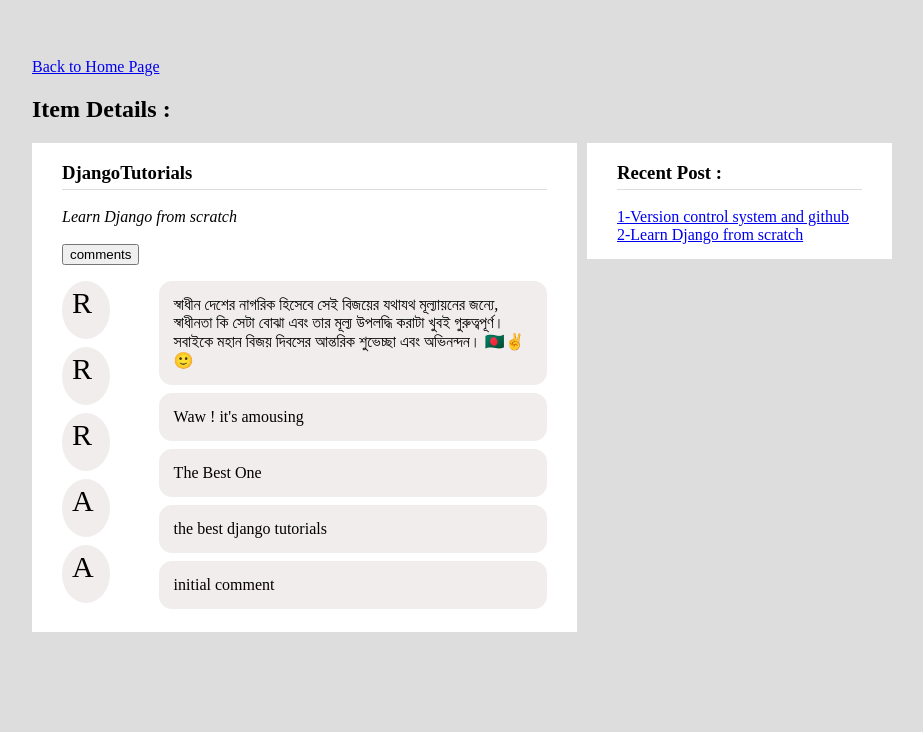
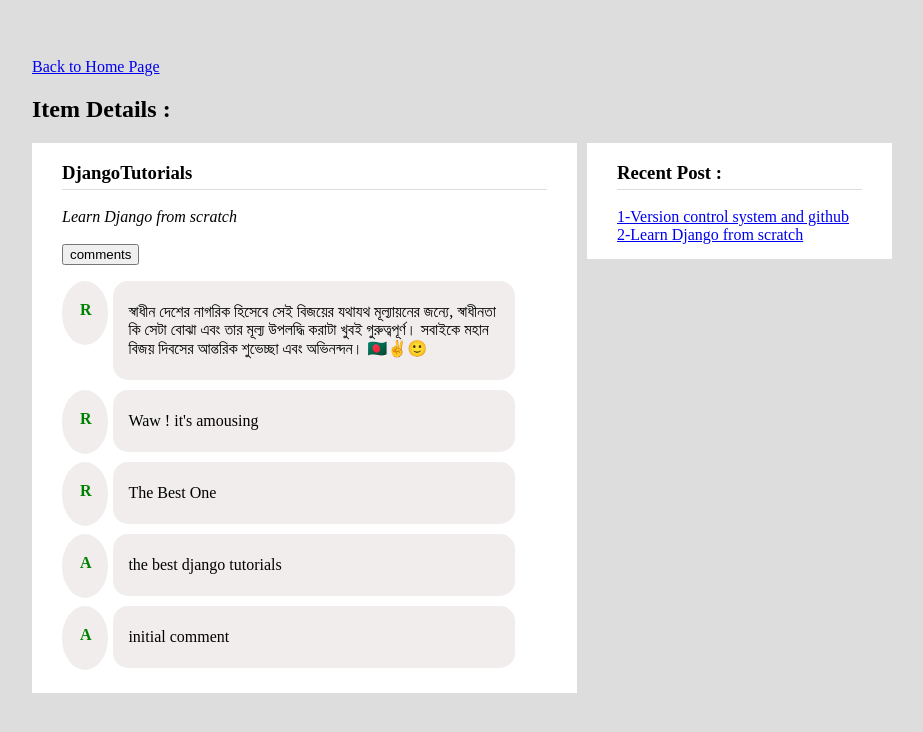
Before and after one commit to Rubel-Mahmud/Django-ORM, a Django app: page /blog/item/22/ in a window 1280 px wide. Shown: the top 732 px of the page, without its empty margins (178-1101 px from the left). Run offline with Django 3.2, Linux system fonts and the light colour scheme; data comes from the database, SQL or seed files in the repository; both versions use the stored data as it was after the commit.

Commit message:
remove unnessary code and finish the project

```diff
--- a/blog/models.py
+++ b/blog/models.py
@@ -31,15 +31,6 @@
     def __str__(self):
         return self.headline
 
-"""
-class Comment(models.Model):
-    blog = models.ForeignKey(Blog, on_delete=models.CASCADE)
-    author = models.ForeignKey(Author, on_delete=models.CASCADE)
-    caption = models.TextField()
-
-    def __str__(self):
-        return self.blog.name"""
-
 
 class Comments(models.Model):
     blog = models.ForeignKey(Blog, on_delete=models.CASCADE)
--- a/blog/views.py
+++ b/blog/views.py
@@ -3,6 +3,7 @@
 from django.contrib.auth.decorators import login_required
 from django.contrib.auth.models import User
 from .models import Blog, Comments
+from blog.forms import BlogAddForm
 
 
 def index(request):
@@ -19,6 +20,16 @@
     context = Blog.objects.all().order_by('-id')
     return render(request, 'blog/index.html', {
         'message':message, 'context':context
+    })
+
+
+def addBlog(request):
+    if request.method == 'POST':
+        form = BlogAddForm(request.POST)
+    else:
+        form = BlogAddForm()
+    return render(request, 'blog/add.html', {
+        'form':form
     })
 
 
--- a/main/settings.py
+++ b/main/settings.py
@@ -131,3 +131,6 @@
 STATICFILES_DIRS = [
     os.path.join(BASE_DIR, 'static')
 ]
+
+MEDIA_ROOT = os.path.join(BASE_DIR, 'media')
+MEDIA_URL = '/media/'
--- a/main/urls.py
+++ b/main/urls.py
@@ -17,6 +17,9 @@
 from django.urls import path, include
 from rest_framework import routers
 from user_api_app import views
+from django.conf import settings
+from django.conf.urls.static import static
+from blog.views import addBlog
 
 
 router = routers.DefaultRouter()
@@ -35,4 +38,8 @@
     #path('blog/delete/(?P<id>\d+)/', delete, name='delete'),
     path('blog/item/<int:id>/', item_detail, name='item_detail'),
     path('blog/item/<int:id>/comments/', comments, name='comments'),
+    path('blog/add/', addBlog, name='add')
 ]
+
+if settings.DEBUG:
+    urlpatterns += static(settings.MEDIA_URL, document_root=settings.MEDIA_ROOT)
--- a/static/blog/style.css
+++ b/static/blog/style.css
@@ -21,6 +21,15 @@
 }
 .blogItemLeft{
     width: 485px;
+}
+.blogItemLeft input[type='submit']{
+    border: 0px;
+    background-position: center center;
+    background-size: cover;
+    width: 55px;
+    height: 55px;
+    background-color: #fff;
+    margin: 5px;
 }
 .blogRight, .blogItemRight {
     width: 485px;
@@ -48,30 +57,28 @@
 input[type='submit']{
     padding:4px 7px;
 }
+.comment{}
 
-.comment{}
-.comment ul{
-    list-style: none;
-    margin: 0px;
-    padding: 0px;
-    outline: 0px;
+.commentGroup{
+    margin-bottom: 5px;
 }
-.comment ul li{
+.commentUser{
     background: #F1EDED;
-    margin-bottom: 8px;
-    padding: 15px 15px;
-    border-radius: 13px;
-    width: 28vw;
-    float: right;
+    float: left;
+    margin-right: 5px;
+    width: 3vw;
+    padding: 4px;
+    height: 7vh;
+    border-radius: 100%;
 }
+.commentUser p{padding: 0px 0px 0px 14px;font-weight: bold;color: green;}
 
-.comment ul span{
+.caption{
     background: #F1EDED;
-    margin-bottom: 8px;
-    font-size:30px;
-    border-radius: 100%;
-    float:left;
-    width:3vw;
-    height:6vh;
-    padding:5px 0px 5px 10px;
+    padding: 6px 15px;
+    float: left;
+    width: 29vw;
+    border-radius: 15px;
+    margin-bottom:10px;
 }
+.caption p{}
--- /dev/null
+++ b/templates/blog/add.html
@@ -0,0 +1,5 @@
+{% extends 'base.html' %}
+{% block title %} Add Blog {% endblock title %}
+{% block content %}
+    {{ form.as_p }}
+{% endblock content %}
--- a/templates/blog/item_detail.html
+++ b/templates/blog/item_detail.html
@@ -18,25 +18,18 @@
         </ul>
         <div class="comment">
             {% for comment in comments %}
-                <ul>
-                    <!-- here comment.author.username return a string within the username.
-                    and the dot 0 mean show only first character
-                    https://docs.djangoproject.com/en/dev/ref/templates/api/#variables-and-lookups-->
-                    <span>{{ comment.author.username.0|capfirst }}</span>
-                    <li>{{ comment.caption }}</li>
-                </ul>
+                <div class="commentGroup">
+                    <div class="commentUser">
+                        <p>{{ comment.author.username.0|capfirst }}</p>
+                    </div>
+                    <div class="caption">
+                        <p>{{ comment.caption }}</p>
+                    </div>
+                </div>
+
             {% endfor %}
         </div>
     </div>
-<!---
-    <div class="blogItemRight">
-    <h3>Recent Post :</h3>
-        {% for li in context %}
-            {% if forloop.counter < 11 %}
-                <a href="{% url 'item_detail' li.id %}">{{ forloop.counter }}-{{ li.tagline }}</a><br>
-            {% endif %}
-        {% endfor %}
-    </div>-->
     <div class="blogItemRight">
         <h3>Recent Post :</h3>
         {% for li in context|slice:':10' %}
```
Also changed, not shown: blog/forms.py (added, +7 -0 lines), templates/blog/image.html (added, +9 -0 lines), db.sqlite3, media/img_submit.gif (added), static/images/img_submit.gif (added), static/images/like.png (added), templates/blog/img_submit.gif (added).
